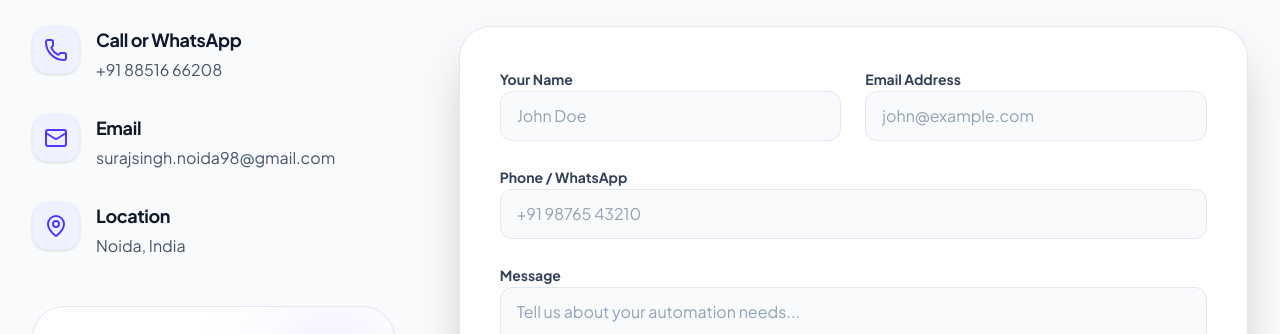
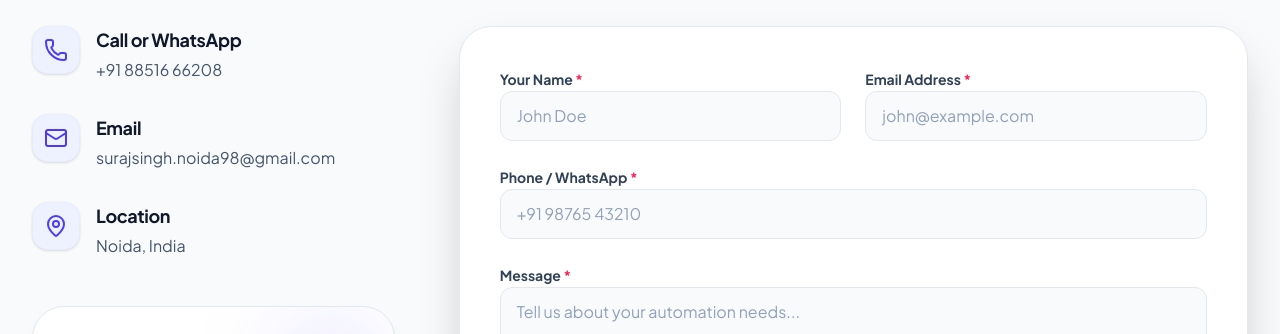
Before and after one commit to Code-With-Suraj/Suraj-Automation, a React (Vite) app: page /contact in a window 1280 px wide. Shown: the part 376-710 px from the top of the page. Built offline with nearby package versions, Linux system fonts and the light colour scheme.

Commit message:
feat: Update image source and add form validation
Replaces the local profile image with a remote URL for better performance and caching.
Adds validation to the contact form to ensure all fields are filled before submission.

```diff
--- a/src/pages/About.tsx
+++ b/src/pages/About.tsx
@@ -1,7 +1,5 @@
 import { motion } from 'motion/react';
 import { MapPin, Globe, CheckCircle2, ArrowRight } from 'lucide-react';
-
-import profileImage from '../suraj-image.jpg';
 
 export default function About() {
   const skills = [
@@ -35,7 +33,7 @@ export default function About() {
               <div className="relative bg-white dark:bg-slate-900 rounded-[2.5rem] p-4 border border-slate-200 dark:border-slate-800 shadow-2xl transition-colors">
                 <div className="aspect-[4/5] rounded-[2rem] overflow-hidden bg-slate-100 dark:bg-slate-800 relative">
                   <img
-                    src={profileImage}
+                    src="https://sarthi-automations.vercel.app/static/suraj.png"
                     alt="Suraj Singh"
                     className="w-full h-full object-cover object-[center_20%]"
                   />
--- a/src/pages/Contact.tsx
+++ b/src/pages/Contact.tsx
@@ -14,6 +14,12 @@ export default function Contact() {
 
   const handleSubmit = async (e: React.FormEvent) => {
     e.preventDefault();
+
+    if (!formData.name || !formData.email || !formData.phone || !formData.message) {
+      alert("All fields are mandatory. Please fill them out.");
+      return;
+    }
+
     setStatus('loading');
 
     // Use explicit URL as fallback if environment variable is not injected during build
@@ -155,7 +161,7 @@ export default function Contact() {
                 <form onSubmit={handleSubmit} className="space-y-6 relative z-10">
                   <div className="grid grid-cols-1 md:grid-cols-2 gap-6">
                     <div className="space-y-2">
-                      <label htmlFor="name" className="text-sm font-bold text-slate-700 dark:text-slate-300">Your Name</label>
+                      <label htmlFor="name" className="text-sm font-bold text-slate-700 dark:text-slate-300">Your Name <span className="text-rose-500">*</span></label>
                       <input
                         type="text"
                         id="name"
@@ -168,7 +174,7 @@ export default function Contact() {
                       />
                     </div>
                     <div className="space-y-2">
-                      <label htmlFor="email" className="text-sm font-bold text-slate-700 dark:text-slate-300">Email Address</label>
+                      <label htmlFor="email" className="text-sm font-bold text-slate-700 dark:text-slate-300">Email Address <span className="text-rose-500">*</span></label>
                       <input
                         type="email"
                         id="email"
@@ -183,7 +189,7 @@ export default function Contact() {
                   </div>
 
                   <div className="space-y-2">
-                    <label htmlFor="phone" className="text-sm font-bold text-slate-700 dark:text-slate-300">Phone / WhatsApp</label>
+                    <label htmlFor="phone" className="text-sm font-bold text-slate-700 dark:text-slate-300">Phone / WhatsApp <span className="text-rose-500">*</span></label>
                     <input
                       type="tel"
                       id="phone"
@@ -197,7 +203,7 @@ export default function Contact() {
                   </div>
 
                   <div className="space-y-2">
-                    <label htmlFor="message" className="text-sm font-bold text-slate-700 dark:text-slate-300">Message</label>
+                    <label htmlFor="message" className="text-sm font-bold text-slate-700 dark:text-slate-300">Message <span className="text-rose-500">*</span></label>
                     <textarea
                       id="message"
                       name="message"
```
Also changed, not shown: src/suraj-image.jpg (deleted).
